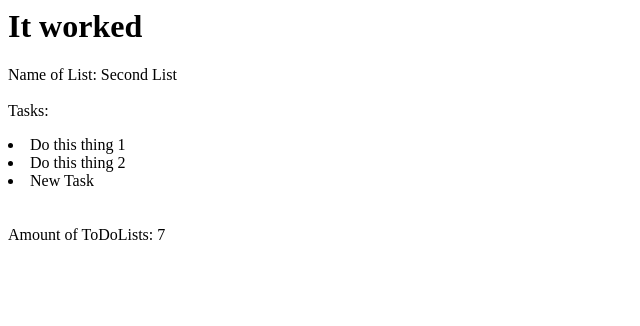
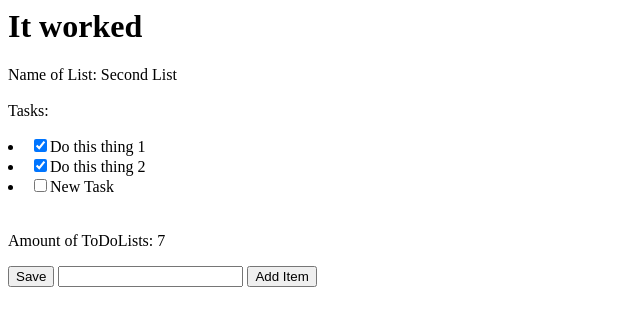
Before and after one commit to myc5/LearningDjango, a Django app: page /8 in a window 1280 px wide. Shown: the top 326 px of the page, without its empty margins (0-640 px from the left). Run offline with Django 3.2, Linux system fonts and the light colour scheme; data comes from the database, SQL or seed files in the repository; both versions use the stored data as it was after the commit.

Commit message:
More Form stuff

```diff
--- a/main/templates/main/todo.html
+++ b/main/templates/main/todo.html
@@ -10,14 +10,25 @@
 
 <!-- Do not add curly braces to variables inside if blocks -->
 	{% if result == "It worked" %}
+	<form method="post" action="#">
+		{% csrf_token %}
 	<p> Name of List: {{item.name}} <br></br>
 		Tasks:
 		{% for tasks in item.item_set.all %}
-				<li>{{tasks.text}}</li>
-			{% endfor %}
+			{% if tasks.complete == True %}
+<!-- If the task is completed, they are pre-"checked", and all checkboxes are named after their IDs, i.e. c0 -->
+				<li><input type="checkbox", value="clicked", name="c{{tasks.id}}" checked>{{tasks.text}}</li>
+			{% else %}
+				<li><input type="checkbox", value="clicked", name="c{{tasks.id}}">{{tasks.text}}</li>
+			{% endif %}
+		{% endfor %}
 			<br></br>
 		Amount of ToDoLists: {{t_length}}
 	</p>
+	<button type="submit", name="save", value="save">Save</button>
+	<input type="text", name="new">
+	<button type="submit", name="newItem", value="newItem">Add Item</button>
+	</form>
 	{% endif %}
 
 {% endblock %}
--- a/main/views.py
+++ b/main/views.py
@@ -1,5 +1,5 @@
 from django.shortcuts import render
-from django.http import HttpResponse
+from django.http import HttpResponse, HttpResponseRedirect
 
 from .models import ToDoList, Item
 from .forms import CreateForm
@@ -38,6 +38,7 @@ def todo(response, id):
 
 # New version with template and offloaded if/else checks
 def todo(response, id):
+
     t_length = len(ToDoList.objects.all())
     object_list = []
     for i in range(t_length):
@@ -46,8 +47,33 @@ def todo(response, id):
     if id not in object_list:
         return render(response, "main/todo.html", {"result": "Error", "id": id, "object_list": object_list})
     item = ToDoList.objects.get(id=id)
+
+    if response.method == "POST": # Dict {"save": ["save"], "c1": ["clicked"]} - these are the values set in todo.html
+        print(response.POST)
+        if response.POST.get("save"):
+            for tasks in item.item_set.all():
+                if response.POST.get("c" + str(tasks.id)) == "clicked":
+                    tasks.complete = True
+                else:
+                    tasks.complete = False
+                tasks.save()
+        elif response.POST.get("newItem"):
+            txt = response.POST.get("new")
+            if len(txt) >= 3:
+                item.item_set.create(text=txt, complete=False)
+            else:
+                print("Input too short")
+
     return render(response, "main/todo.html", {"result": "It worked", "item": item, "t_length": t_length})
 
 def create(response):
-    form = CreateForm()
+    if response.method == "POST": # check which request type we are using, the default is GET
+        form = CreateForm(response.POST)
+        if form.is_valid(): # the .is_valid method checks if all required fields were filled in correctly
+            n = form.cleaned_data["name"] # extract the clear type name and save it in our ToDoList
+            t = ToDoList(name=n)
+            t.save()
+        return HttpResponseRedirect(f"/{t.id}") # Once saved, redirect to the new list immediately
+    else:
+        form = CreateForm()
     return render(response, "main/create.html", {"form":form})
--- a/mycomments.txt
+++ b/mycomments.txt
@@ -31,7 +31,7 @@ We can now create objects, even in the shell like this:
 - t.item_set.create(text="Do this thing", complete=False), t.item_set.all() shows all entries
 - as above, t.item_set.get(id=1) etc will show the appropriate items
 - .filter(name__startswith="My") to search for objects starting with "My"
-- del_object = t.get(id=2) followed by del_object.delete() to delete
+- for example: del_object = t.get(id=2) followed by del_object.delete() to delete
 
 
 Admin Panel
@@ -49,6 +49,9 @@ Path should be <app name>\Templates\<app name>\ (VS creates this by default it s
 Adding forms
 - create forms.py, import forms from django
 - create the class and import it in views.py
+- when submitting forms there are two ways: post and get; use post for security, get to retrieve public information (like search in URLSs)
+- Redirect to newly created form possible
+- For custom forms look more into response.POST.get() dictionary in combination with the button values in the form, can print to console for the format etc
 
 Hiding the SECRET_KEY on GitHub:
 - Not sharing the SECRET_KEY in settings.py is a given if uploading to GitHub *and* intending to run it pubicly.
```
Also changed, not shown: main/templates/main/create.html (+5 -4 lines), db.sqlite3.
